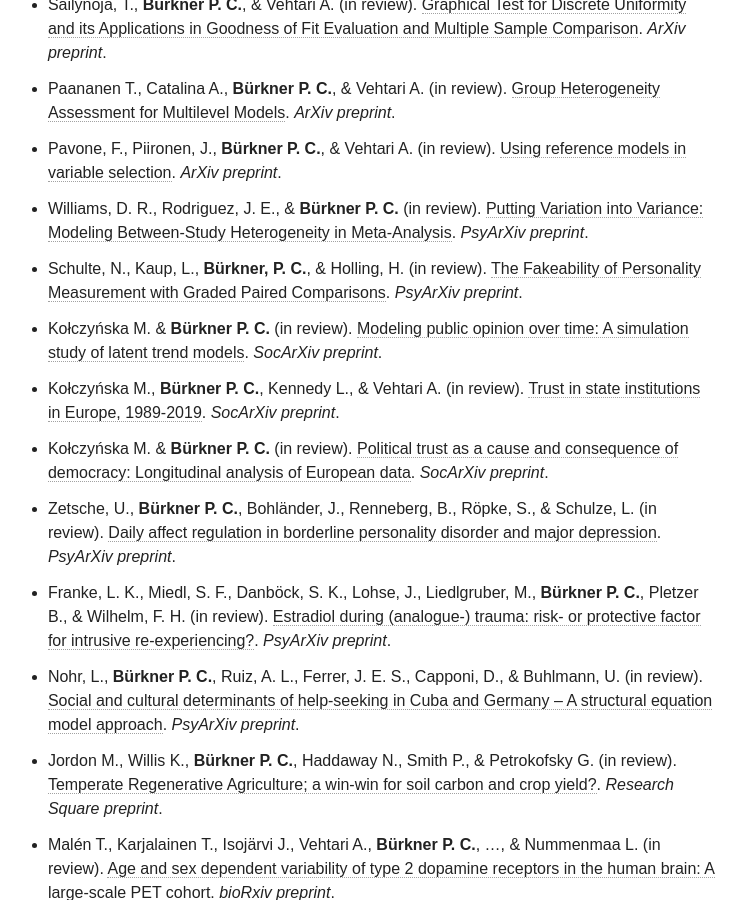
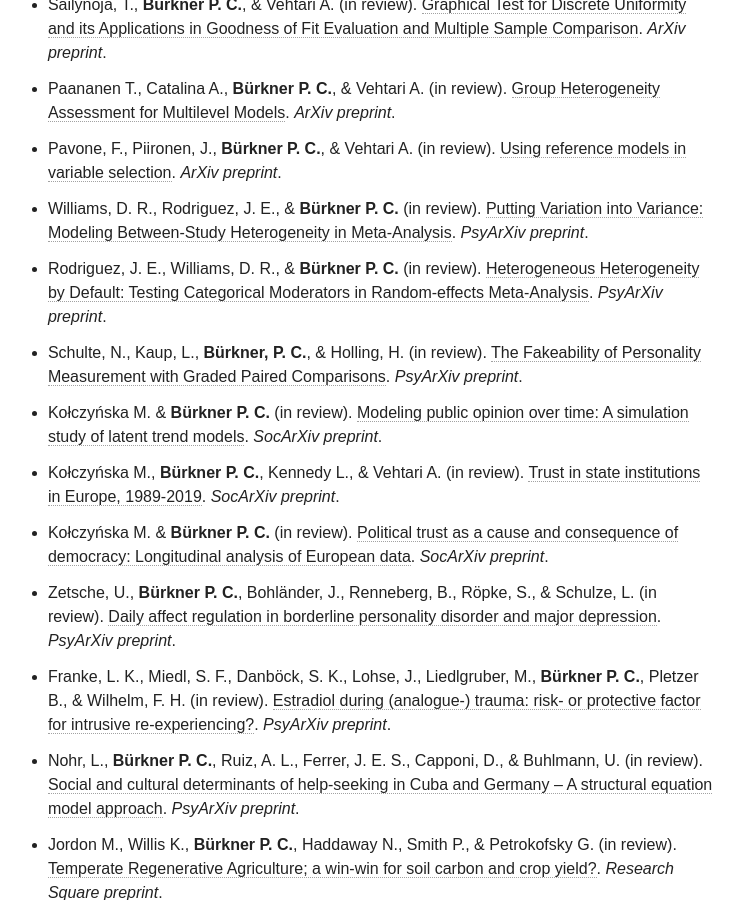
Before and after one commit to paul-buerkner/paul-buerkner.github.io, a Jekyll site: the page built from publications/index.md, in a window 1280 px wide and 900 px high, scrolled down 1061 px. Shown: the whole window, without its empty margins (278-1024 px from the left). Built offline with Jekyll 4.4.1, drawn with Linux system fonts in a browser that asks for light colours; nearby versions of some CDN libraries.

Commit message:
add new preprint

```diff
--- a/publications/index.md
+++ b/publications/index.md
@@ -16,6 +16,7 @@
 * Paananen T., Catalina A., **Bürkner P. C.**, & Vehtari A. (in review). [Group Heterogeneity Assessment for Multilevel Models](http://arxiv.org/abs/2005.02773). *ArXiv preprint*.
 * Pavone, F., Piironen, J., **Bürkner P. C.**, & Vehtari A. (in review). [Using reference models in variable selection](https://arxiv.org/abs/2004.13118). *ArXiv preprint*.
 * Williams, D. R., Rodriguez, J. E., & **Bürkner P. C.** (in review). [Putting Variation into Variance: Modeling Between-Study Heterogeneity in Meta-Analysis](https://psyarxiv.com/9vkqy/). *PsyArXiv preprint*.
+* Rodriguez, J. E., Williams, D. R., & **Bürkner P. C.** (in review). [Heterogeneous Heterogeneity by Default: Testing Categorical Moderators in Random-effects Meta-Analysis](https://psyarxiv.com/tqcka/). *PsyArXiv preprint*.
 * Schulte, N., Kaup, L., **Bürkner, P. C.**, & Holling, H. (in review). [The Fakeability of Personality Measurement with Graded Paired Comparisons](https://psyarxiv.com/bs7he/). *PsyArXiv preprint*.
 * Kołczyńska M. & **Bürkner P. C.** (in review). [Modeling public opinion over time: A simulation study of latent trend models](https://osf.io/preprints/socarxiv/gauvx/). *SocArXiv preprint*.
 * Kołczyńska M., **Bürkner P. C.**, Kennedy L., & Vehtari A. (in review). [Trust in state institutions in Europe, 1989-2019](https://osf.io/preprints/socarxiv/3v5g7/). *SocArXiv preprint*.
```
